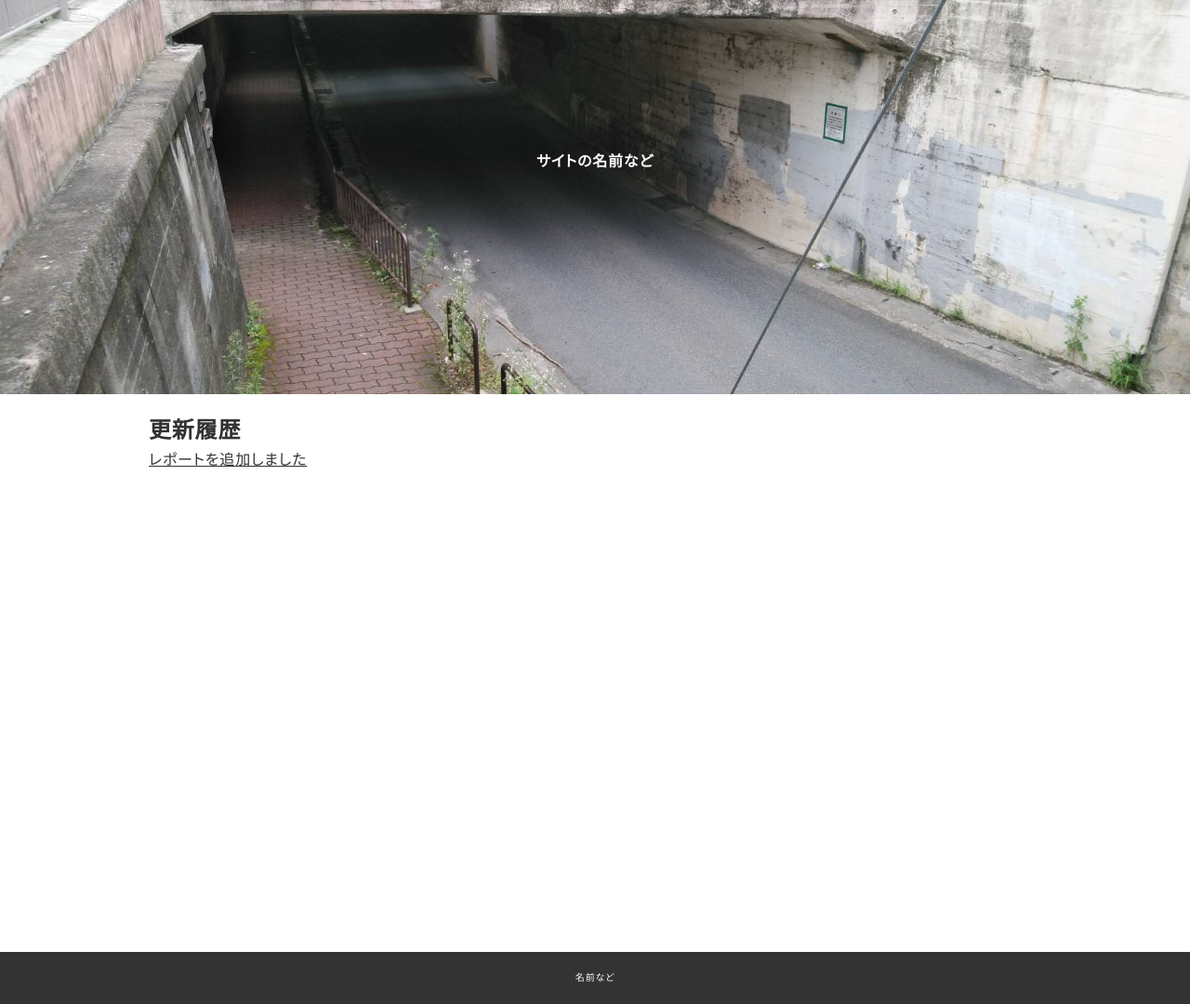
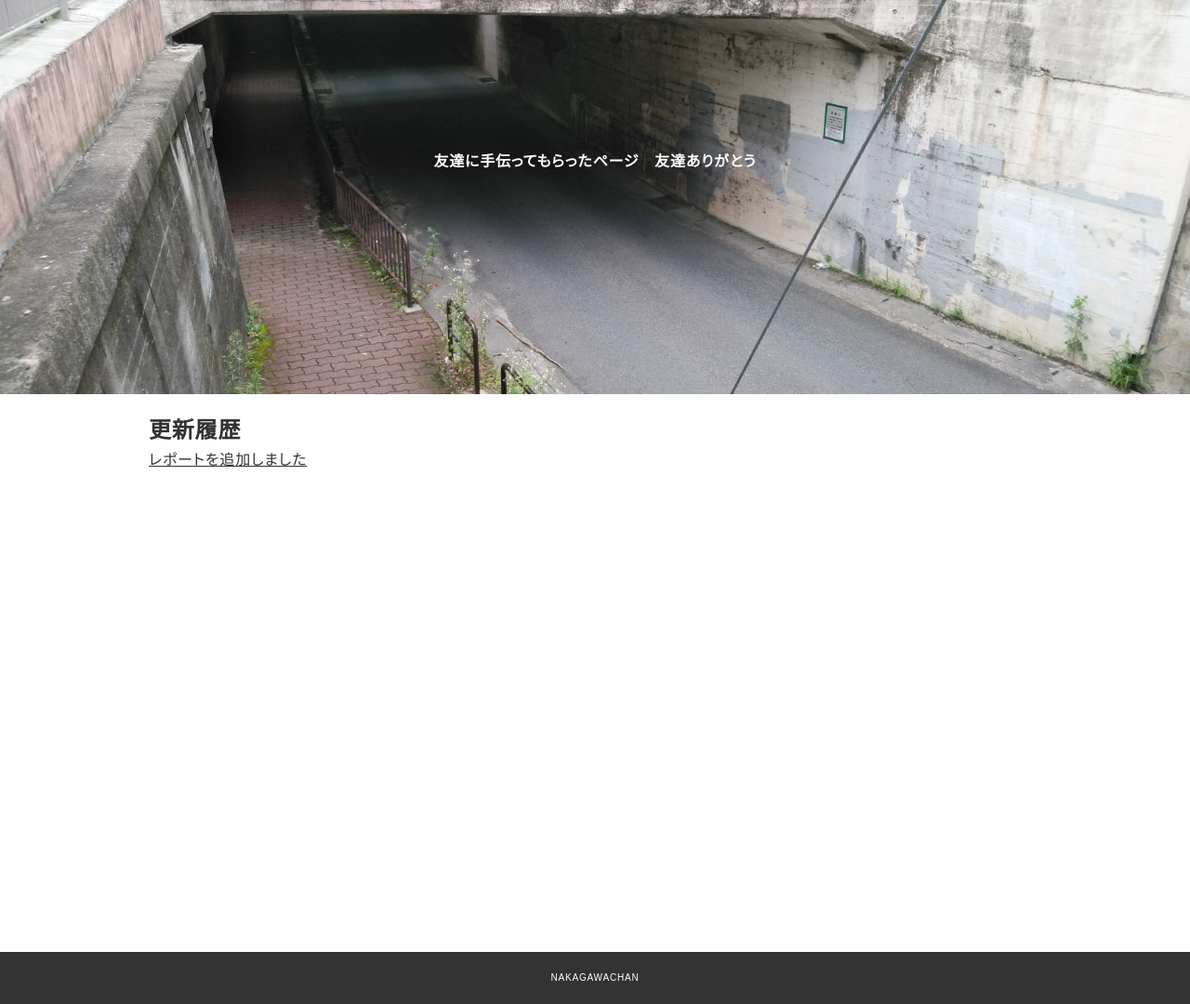
Before and after one commit to KUAD-XtechDesign/portfolio-nakagwa-shori-31, a plain HTML site: page index.html in a window 1280 px wide. Shown: the part 76-1156 px from the top of the page at 93% size. Drawn offline with Linux system fonts and the light colour scheme.

Commit message:
名前変更

```diff
--- a/index.html
+++ b/index.html
@@ -25,7 +25,7 @@
   <section>
     <!-- 空の要素だけどcssで背景を設定している -->
     <div class="top_eye_catch">
-      サイトの名前など
+      友達に手伝ってもらったページ　友達ありがとう
     </div>
     <div class="contents">
       <h2>更新履歴</h2>
@@ -36,7 +36,7 @@
   </section>
 
   <footer>
-    名前など
+    NAKAGAWACHAN
   </footer>
 
 
```
Also changed, not shown: cv.html (+1 -1 lines), reports/index.html (+1 -1 lines), reports/report01.html (+1 -1 lines), works/index.html (+1 -1 lines).
